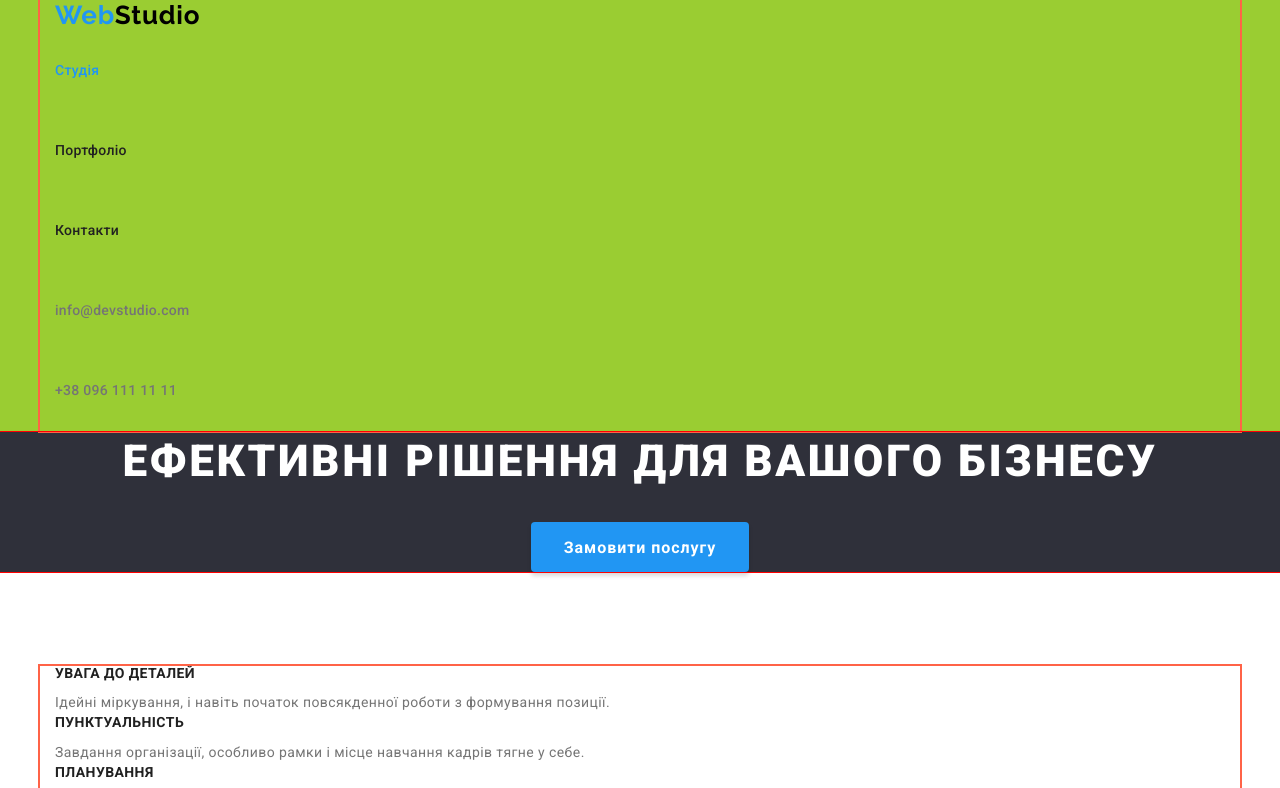
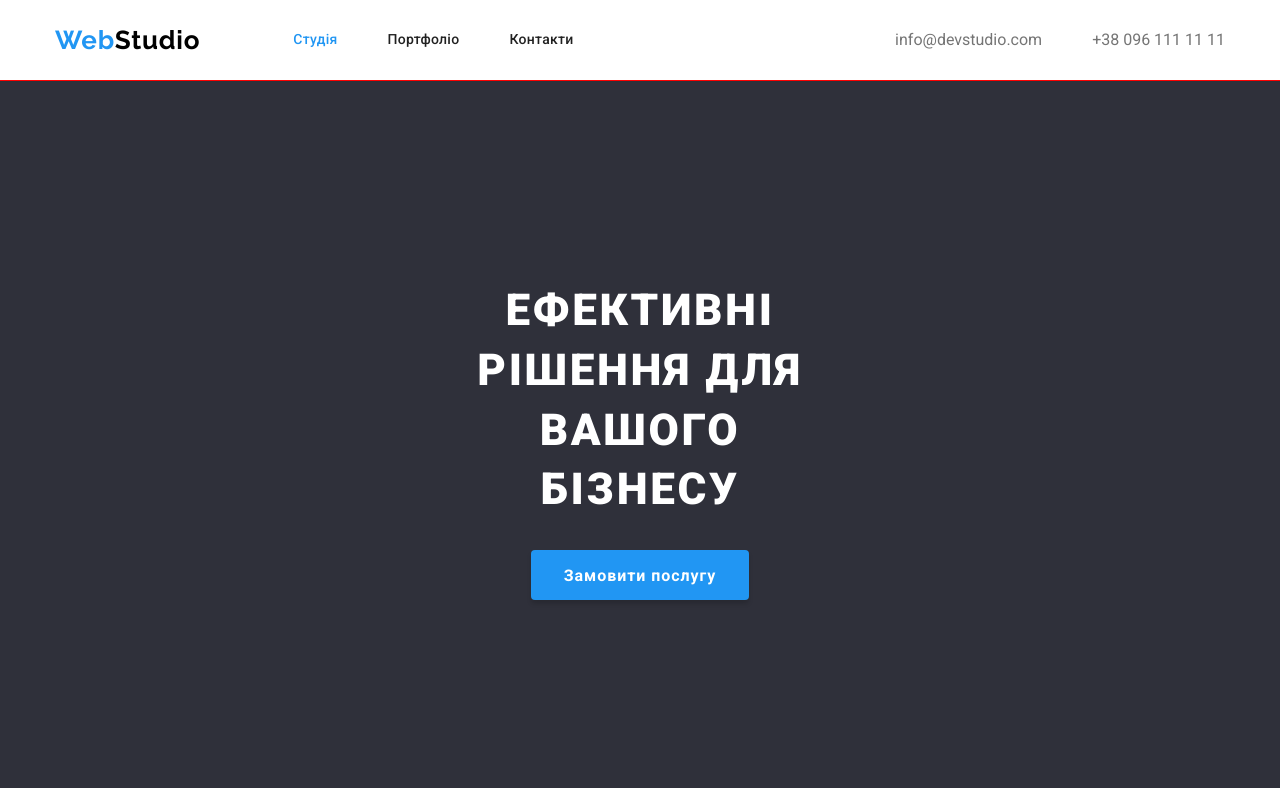
Before and after one commit to Taras-Veremchuk/goit-markup-hw-03, a plain HTML site: page index.html in a window 1280 px wide. Shown: the top 788 px of the page. Drawn offline with Linux system fonts and the light colour scheme.

Commit message:
add header style

```diff
--- a/css/style.css
+++ b/css/style.css
@@ -8,6 +8,7 @@ html {
 *::after {
   box-sizing: inherit;
 }
+
 h1,
 h2,
 h3,
@@ -15,9 +16,10 @@ h4,
 h5,
 h6,
 p {
-  margin-top: 0px;
-  margin-bottom: 0px;
+  margin-top: 0;
+  margin-bottom: 0;
 }
+
 :root {
   --secondary-text-color: #212121;
   --primary-text-color: #757575;
@@ -29,25 +31,28 @@ p {
   --team-button-background-color: #f5f4fa;
   --hero-button-background-color: #188ce8;
 }
+
 body {
   font-family: 'Roboto', sans-serif;
   color: var(--primary-text-color);
   background-color: var(--white-color);
 }
+
 .link {
-  padding: 0;
   margin: 0;
   text-decoration: none;
-  display: block;
 }
+
 .list {
   padding: 0;
   margin: 0;
   list-style: none;
 }
+
 .img {
   display: block;
 }
+
 .visually-hidden {
   position: absolute;
   width: 1px;
@@ -61,57 +66,91 @@ body {
   overflow: hidden;
 }
 /* HEADER */
+
 .header {
-  background-color: yellowgreen;
   border-bottom: 1px solid #ececec;
 }
+
 .container {
-  margin: 0 auto;
-  width: 1200px;
+  display: flex;
+  align-items: center;
   padding-left: 15px;
   padding-right: 15px;
-  outline: 2px solid tomato;
+  margin-right: auto;
+  margin-left: auto;
+  width: 1200px;
 }
+
 .logo {
+  display: block;
+
+  color: var(--accent-color);
   font-family: 'Raleway', sans-serif;
   font-weight: 700;
   font-size: 26px;
   line-height: 1.19;
   letter-spacing: 0.03em;
-  color: var(--accent-color);
 }
+
 .logo > .last-word {
   color: var(--black-color);
 }
-.header-link {
-  padding: 32px 0;
+
+.nav-list {
+  display: flex;
+  margin-left: 93px;
+}
+
+.nav-list .item:not(:last-child),
+.contact-list .item:not(:last-child) {
+  margin-right: 50px;
+}
+
+.nav-list .link {
+  display: block;
+  padding-top: 32px;
+  padding-bottom: 32px;
+
+  color: var(--secondary-text-color);
   font-weight: 500;
   font-size: 14px;
   line-height: 1.14;
   letter-spacing: 0.02em;
 }
-.nav-list-item .link {
-  color: var(--secondary-text-color);
-}
+
 .nav-list .link.current {
   color: var(--accent-color);
 }
-.contact-list-item .link {
+
+.contact-list {
+  display: flex;
+  margin-left: auto;
+}
+
+.contact-list .link {
   color: var(--primary-text-color--);
 }
+
 .contact-list .link:hover,
 .contact-list .link:focus,
 .nav-list .link:hover,
 .nav-list .link:focus {
   color: var(--accent-color);
 }
+
 /* HERO */
 .hero {
+  padding: 200px 452px;
+  width: 100%;
+
   outline: 1px solid red;
   background: var(--hero-footer-background-color);
   text-align: center;
 }
+
 .hero-title {
+  margin-bottom: 30px;
+
   font-weight: 900;
   font-size: 44px;
   line-height: 1.36;
@@ -119,7 +158,6 @@ body {
   letter-spacing: 0.06em;
   text-transform: uppercase;
   color: var(--white-color);
-  margin-bottom: 30px;
 }
 .hero-button {
   font-family: inherit;
--- a/index.html
+++ b/index.html
@@ -16,26 +16,26 @@
     <header class="header">
       <!--Навігація -->
       <div class="container">
+        <a href="./index.html" class="logo link">Web<span class="last-word">Studio</span></a>
         <nav class="nav">
-          <a href="./index.html" class="logo link">Web<span class="last-word">Studio</span></a>
           <ul class="nav-list list">
-            <li class="nav-list-item">
-              <a href="./index.html" class="header-link link current">Студія</a>
+            <li class="item">
+              <a href="./index.html" class="link current">Студія</a>
             </li>
-            <li class="nav-list-item">
-              <a href="./portfolio.html" class="header-link link">Портфоліо</a>
+            <li class="item">
+              <a href="./portfolio.html" class="link">Портфоліо</a>
             </li>
-            <li class="nav-list-item">
-              <a href="" class="header-link link">Контакти</a>
+            <li class="item">
+              <a href="" class="link">Контакти</a>
             </li>
           </ul>
         </nav>
         <ul class="contact-list list">
-          <li class="contact-list-item">
-            <a href="mailto:info@devstudio.com" class="header-link link">info@devstudio.com</a>
+          <li class="item">
+            <a href="mailto:info@devstudio.com" class="link">info@devstudio.com</a>
           </li>
-          <li class="contact-list-item">
-            <a href="tel:+380961111111" class="header-link link">+38 096 111 11 11</a>
+          <li class="item">
+            <a href="tel:+380961111111" class="link">+38 096 111 11 11</a>
           </li>
         </ul>
       </div>
@@ -43,8 +43,10 @@
     <main>
       <!--Герой-->
       <section class="hero">
-        <h1 class="hero-title">Ефективні рішення для вашого бізнесу</h1>
-        <button type="button" class="hero-button">Замовити послугу</button>
+        <div class="hero-section">
+          <h1 class="hero-title">Ефективні рішення для вашого бізнесу</h1>
+          <button type="button" class="hero-button">Замовити послугу</button>
+        </div>
       </section>
       <!--Наші переваги-->
       <section class="section">
```
